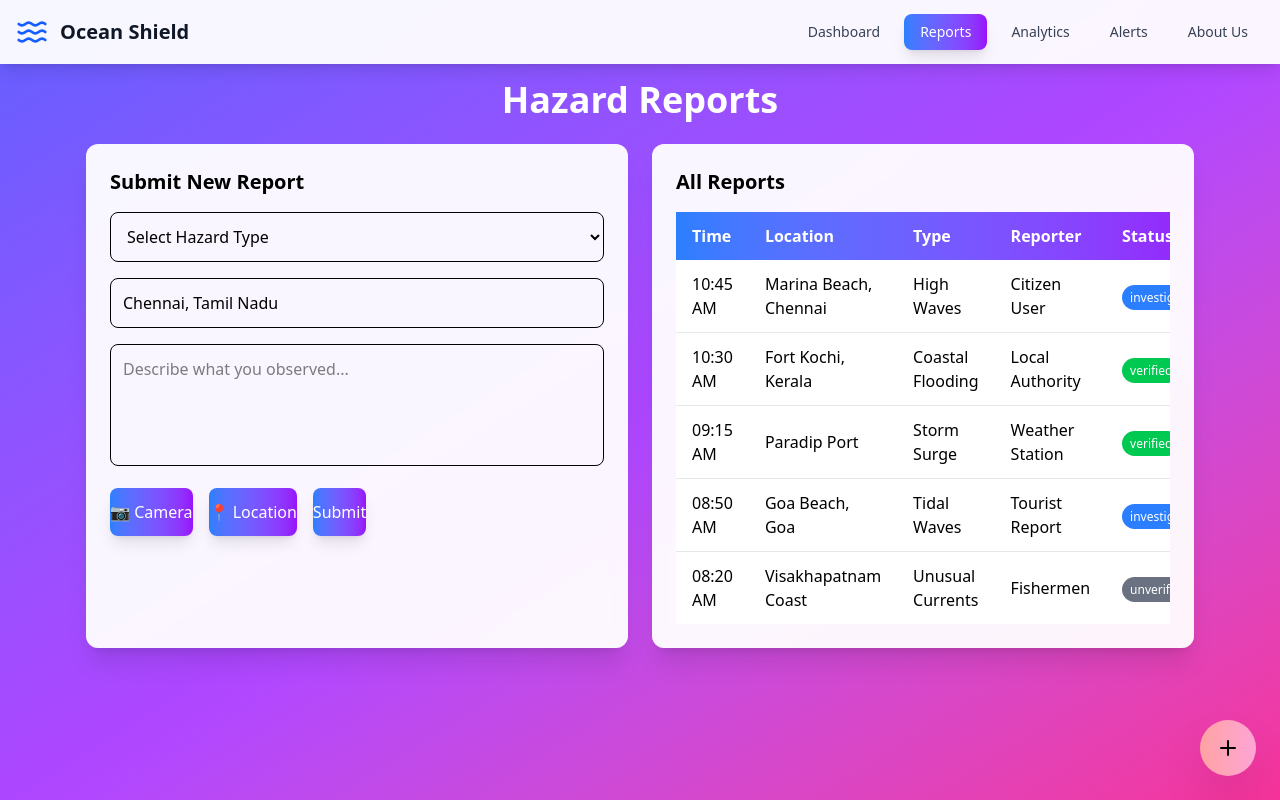
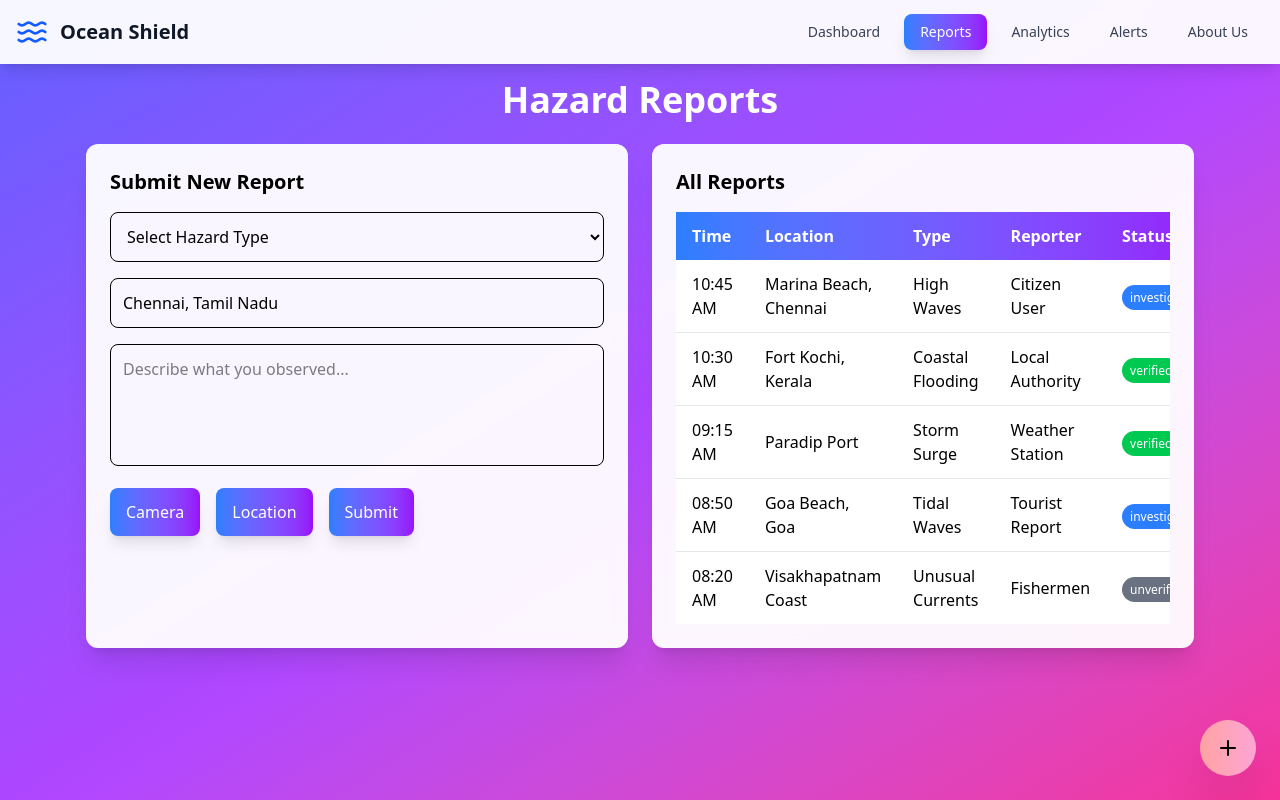
Before and after one commit to Anirban642/ocean-shield-sih, a React (Vite) app: page / in a window 1280 px wide. Both pictures are taken after a click on the button "Reports". Built offline with nearby package versions, Linux system fonts and the light colour scheme.

Commit message:
button fixed

```diff
--- a/src/components/Dashboard.jsx
+++ b/src/components/Dashboard.jsx
@@ -358,19 +358,19 @@ const OceanDashboard = () => {
                       <div className="grid grid-cols-3 gap-2 md:flex md:space-x-2">
                         <button
                           type="button"
-                          className="col-span-1 bg-gradient-to-r from-blue-500 to-purple-600 text-white py-2 md:py-3 rounded-lg hover:from-blue-600 hover:to-purple-700 text-sm md:text-base transform hover:scale-103 transition-all duration-300 shadow-lg hover:shadow-xl"
+                          className="col-span-1 bg-gradient-to-r from-blue-500 to-purple-600 text-white px-4 py-2 md:py-3 rounded-lg hover:from-blue-600 hover:to-purple-700 text-sm md:text-base transform hover:scale-103 transition-all duration-300 shadow-lg hover:shadow-xl"
                         >
-                          📷 Camera
+                          Camera
                         </button>
                         <button
                           type="button"
-                          className="col-span-1 bg-gradient-to-r from-blue-500 to-purple-600 text-white py-2 md:py-3 rounded-lg hover:from-blue-600 hover:to-purple-700 text-sm md:text-base transform hover:scale-103 transition-all duration-300 shadow-lg hover:shadow-xl"
+                          className="col-span-1 bg-gradient-to-r from-blue-500 to-purple-600 text-white px-4 py-2 md:py-3 rounded-lg hover:from-blue-600 hover:to-purple-700 text-sm md:text-base transform hover:scale-103 transition-all duration-300 shadow-lg hover:shadow-xl"
                         >
-                          📍 Location
+                          Location
                         </button>
                         <button
                           type="submit"
-                          className="col-span-1 bg-gradient-to-r from-blue-500 to-purple-600 text-white py-2 md:py-3 rounded-lg hover:from-blue-600 hover:to-purple-700 text-sm md:text-base transform hover:scale-103 transition-all duration-300 shadow-lg hover:shadow-xl"
+                          className="col-span-1 bg-gradient-to-r from-blue-500 to-purple-600 text-white px-4 py-2 md:py-3 rounded-lg hover:from-blue-600 hover:to-purple-700 text-sm md:text-base transform hover:scale-103 transition-all duration-300 shadow-lg hover:shadow-xl"
                         >
                           Submit
                         </button>
```
